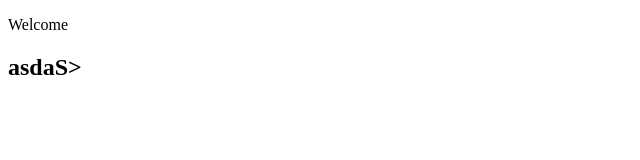
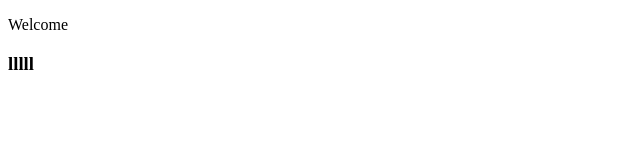
Before and after one commit to j3miks/azla, a plain HTML site: page index.html in a window 1280 px wide. Shown: the full height of the page, 0-640 px from the left. Drawn offline with Linux system fonts and the light colour scheme.

```diff
--- a/index.html
+++ b/index.html
@@ -6,6 +6,6 @@
 <body>
 <p>Welcome</p>
 
-<h2>asdaS></h2>
+<h3>lllll</h3>
 </body>
 </html>
```
